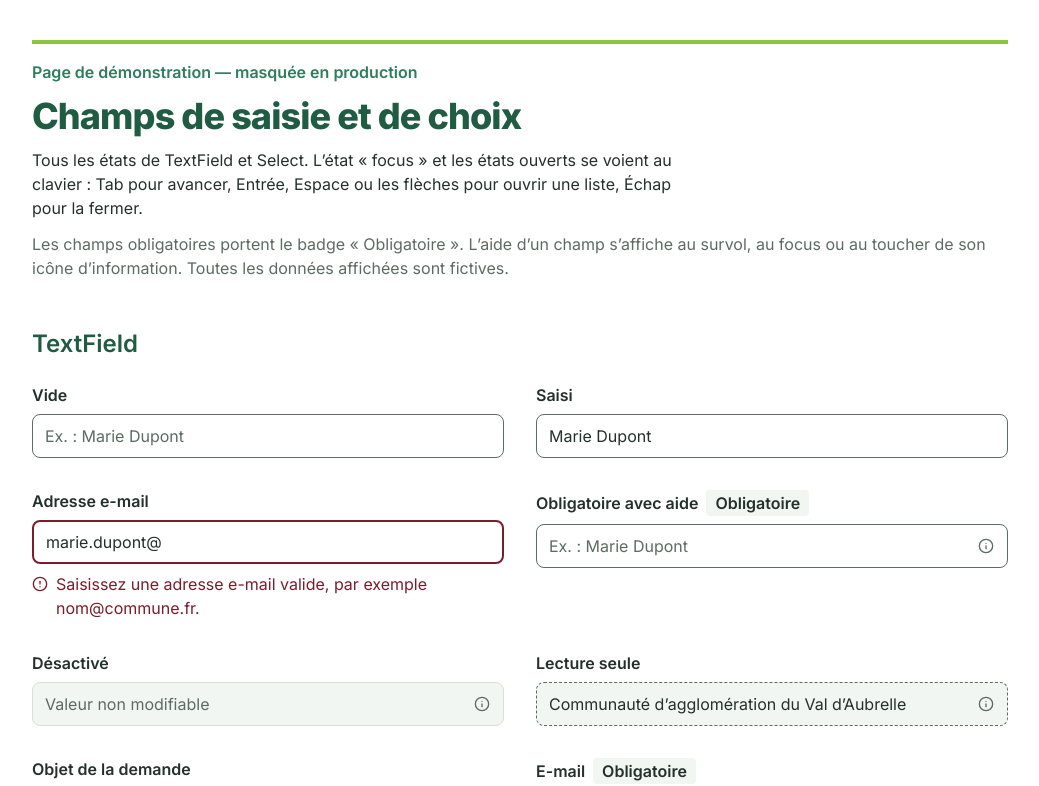
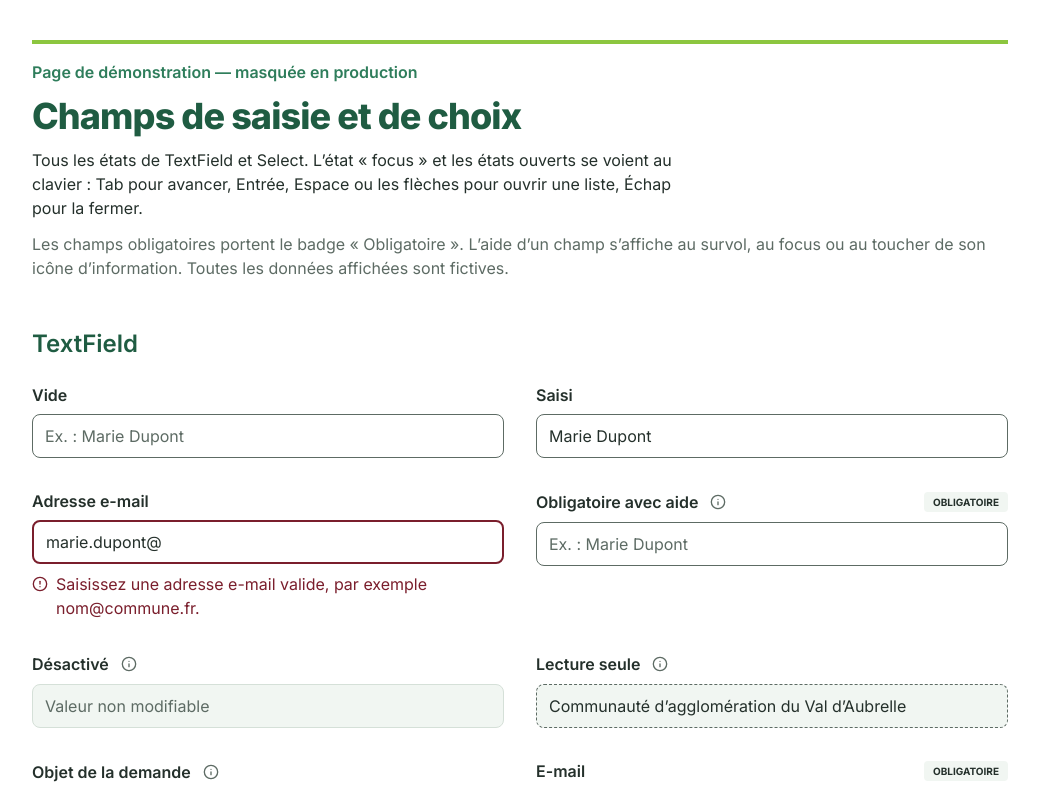
Before and after one commit to Kob0o/ValAubrelleFront, a Next.js app: page /dev/forms in a window 1280 px wide. Shown: the top 786 px of the page, without its empty margins (120-1159 px from the left). Built offline with nearby package versions, Linux system fonts and the light colour scheme.

Commit message:
Badges en 10 px graisse 666, aide en infobulle à côté du libellé (G0.F)

```diff
--- a/src/app/layout.tsx
+++ b/src/app/layout.tsx
@@ -7,9 +7,9 @@ import { getActiveTheme } from "@/theme/themes";
 
 import "./globals.css";
 
+// Police variable : toutes les graisses, dont 666 pour les badges (contrat §4).
 const inter = Inter({
   subsets: ["latin"],
-  weight: ["400", "600", "800"],
   variable: "--font-inter",
   display: "swap",
 });
--- a/src/components/forms/field-wrapper.tsx
+++ b/src/components/forms/field-wrapper.tsx
@@ -33,7 +33,7 @@ export type FieldWrapperProps = {
   id?: string;
   /**
    * Consigne du champ, affichée dans une infobulle (icône d'information à
-   * droite du champ) et annoncée avec le champ par les lecteurs d'écran.
+   * côté du libellé) et annoncée avec le champ par les lecteurs d'écran.
    * Règle : la consigne va ici ; le placeholder ne porte qu'un exemple de valeur.
    */
   hint?: string;
@@ -41,7 +41,7 @@ export type FieldWrapperProps = {
   required?: boolean;
   /** Texte affiché sous le champ et lu avec lui (compteur de caractères…). */
   footer?: string;
-  /** Bouton placé dans le champ, avant l'aide (afficher le mot de passe…). */
+  /** Bouton placé à droite dans le champ (afficher le mot de passe…). */
   trailing?: ReactNode;
   className?: string;
   children: (control: FieldControlProps, layout: FieldLayout) => ReactNode;
@@ -53,9 +53,6 @@ export type FieldWrapperProps = {
  */
 export const fieldIconButtonClassName =
   "flex size-11 shrink-0 items-center justify-center rounded-md text-muted-foreground transition-colors outline-none hover:text-foreground focus-visible:text-foreground focus-visible:ring-2 focus-visible:ring-ring focus-visible:ring-inset disabled:cursor-not-allowed disabled:hover:text-muted-foreground [&_svg]:size-4";
-
-/** Marges droites littérales (Tailwind ne détecte pas les classes construites). */
-const TRAILING_PADDING = ["", "pr-12", "pr-23"] as const;
 
 /**
  * Libellé + aide + erreur partagés par TextField, Select et les futurs champs
@@ -85,14 +82,20 @@ export function FieldWrapper({
       .filter(Boolean)
       .join(" ") || undefined;
 
-  const trailingCount = (trailing ? 1 : 0) + (hint ? 1 : 0);
-
   return (
     <div className={cn("flex flex-col gap-2", className)} data-slot="field">
-      <Label htmlFor={controlId} className="flex-wrap gap-2">
-        {label}
-        {required ? <Badge variant="secondary">Obligatoire</Badge> : null}
-      </Label>
+      <div className="flex flex-wrap items-center justify-between gap-2">
+        <div className="flex items-center gap-2">
+          <Label htmlFor={controlId}>{label}</Label>
+          {hint ? <FieldHint label={label} hint={hint} /> : null}
+        </div>
+        {/* Indication visuelle ; l'attribut `required` l'annonce déjà au lecteur d'écran. */}
+        {required ? (
+          <Badge variant="secondary" aria-hidden="true">
+            Obligatoire
+          </Badge>
+        ) : null}
+      </div>
 
       {/* Texte de l'aide pour les lecteurs d'écran, lu avec le champ. */}
       {hint ? (
@@ -109,12 +112,11 @@ export function FieldWrapper({
             "aria-invalid": error ? true : undefined,
             "aria-required": required ? true : undefined,
           },
-          { trailingPaddingClassName: TRAILING_PADDING[trailingCount] || undefined },
+          { trailingPaddingClassName: trailing ? "pr-12" : undefined },
         )}
-        {trailingCount > 0 ? (
+        {trailing ? (
           <div className="absolute inset-y-0 right-0 flex items-center">
             {trailing}
-            {hint ? <FieldHint label={label} hint={hint} /> : null}
           </div>
         ) : null}
       </div>
@@ -142,7 +144,9 @@ export function FieldWrapper({
 }
 
 /**
- * Icône d'information : l'aide s'affiche au survol, au focus clavier et au
+ * Icône d'information à côté du libellé, hors du `<label>` pour ne pas entrer
+ * dans le nom du champ. Icône 16 px dans une case de 24 px, zone cliquable
+ * étendue à 44 × 44 px. L'aide s'affiche au survol, au focus clavier et au
  * toucher (clic), se ferme avec Échap ou en cliquant ailleurs.
  */
 function FieldHint({ label, hint }: { label: string; hint: string }) {
@@ -160,12 +164,12 @@ function FieldHint({ label, hint }: { label: string; hint: string }) {
               event.preventDefault();
               setOpen(true);
             }}
-            className={fieldIconButtonClassName}
+            className="relative flex size-6 shrink-0 items-center justify-center rounded-sm text-muted-foreground transition-colors outline-none after:absolute after:-inset-2.5 hover:text-foreground focus-visible:text-foreground focus-visible:ring-2 focus-visible:ring-ring"
           >
-            <Info aria-hidden="true" />
+            <Info aria-hidden="true" className="size-4" />
           </button>
         </TooltipTrigger>
-        <TooltipContent side="top" align="end" sideOffset={4}>
+        <TooltipContent side="top" align="start" sideOffset={4}>
           {hint}
         </TooltipContent>
       </Tooltip>
--- a/src/components/ui/badge.tsx
+++ b/src/components/ui/badge.tsx
@@ -4,11 +4,12 @@ import { cn } from "cn"
 import { Slot } from "radix-ui"
 
 /**
- * Adapté à la charte (contrat UI/UX §4) : texte 16 px SemiBold (Inter 600),
- * rayon 4 px, pas de `transition-all`.
+ * Règle des badges (contrat UI/UX §4) : 10 px, graisse 666, majuscules par CSS
+ * (le texte source reste en casse de phrase), rayon 4 px, pas de `transition-all`.
+ * Un badge accompagne une information, il ne la porte jamais seul.
  */
 const badgeVariants = cva(
-  "group/badge inline-flex min-h-6 w-fit shrink-0 items-center justify-center gap-1 overflow-hidden rounded-sm border border-transparent px-2 text-base leading-6 font-semibold whitespace-nowrap transition-colors focus-visible:border-ring focus-visible:ring-2 focus-visible:ring-ring has-data-[icon=inline-end]:pr-1.5 has-data-[icon=inline-start]:pl-1.5 aria-invalid:border-destructive aria-invalid:ring-destructive/20 dark:aria-invalid:ring-destructive/40 [&>svg]:pointer-events-none [&>svg]:size-4!",
+  "group/badge inline-flex min-h-5 w-fit shrink-0 items-center justify-center gap-1 overflow-hidden rounded-sm border border-transparent px-2 text-[10px] leading-4 font-[666] uppercase whitespace-nowrap transition-colors focus-visible:border-ring focus-visible:ring-2 focus-visible:ring-ring has-data-[icon=inline-end]:pr-1.5 has-data-[icon=inline-start]:pl-1.5 aria-invalid:border-destructive aria-invalid:ring-destructive/20 dark:aria-invalid:ring-destructive/40 [&>svg]:pointer-events-none [&>svg]:size-4!",
   {
     variants: {
       variant: {
```
Also changed, not shown: .agents/skills/val-aubrelle-ui-ux/SKILL.md, .agents/skills/val-aubrelle-ui-ux/references/contrat-ui-ux.md, 2 other files (tests, documents, lock files or other folders).
